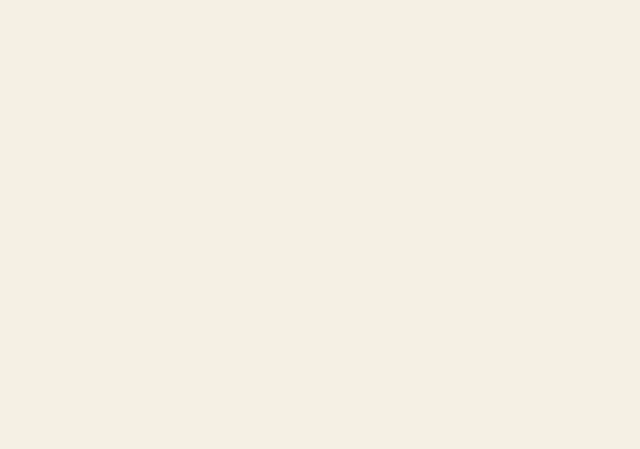
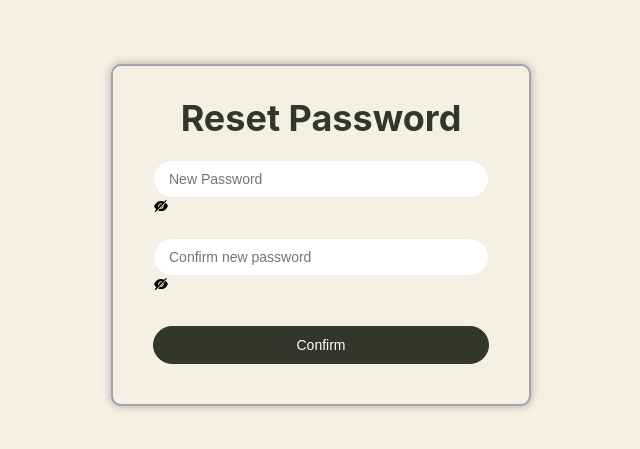
Before and after one commit to mahfouz72/LiBooks, a React (Create React App) app in the folder frontend/: page /resetPassword/1 in a window 1280 px wide. Before the commit this address had no page. Shown: the part 165-614 px from the top of the page, without its empty margins (319-959 px from the left). Built offline with nearby package versions, Linux system fonts and the light colour scheme.

Commit message:
Adding reset password form UI

```diff
--- /dev/null
+++ b/frontend/src/APIs/resetPasswordAuth.js
@@ -0,0 +1,19 @@
+import axios from 'axios';
+import { BACKEND_BASE, RESETPASSWORD_API } from '../constants/Constants';
+
+axios.defaults.baseURL = BACKEND_BASE;
+
+const resetPasswordRequest = async (password, token) => {
+    try {
+        const response = await fetch(BACKEND_BASE + RESETPASSWORD_API +`?passwprd=${password}&token=${token}`,{
+            method: "POST",
+            headers: {"Content-Type": "application/json"},
+        });
+        return response;
+
+    } catch (error) {
+        throw error;
+    }
+};
+
+export { resetPasswordRequest };
--- a/frontend/src/App.js
+++ b/frontend/src/App.js
@@ -6,6 +6,7 @@ import Login from './pages/login/Login';
 import GmailSignup from './pages/welcome/welcome';
 import BookBrowsingPage from "./pages/BookBrowsing/BookBrowsingPage";
 import ForgetPasswordForm from './pages/forgetPassword/ForgetPasswordForm';
+import ResetPasswordForm from './pages/forgetPassword/ResetPasswordForm';
 
 function App() {
   return (
@@ -20,6 +21,7 @@ function App() {
               <Route path="/" element={<Login />} />
               <Route path="/BookBrowsingPage" element={<BookBrowsingPage />} />
               <Route path="/forgetPassword" element={<ForgetPasswordForm />} />
+              <Route path="/resetPassword/:token" element={<ResetPasswordForm />} />
             </Routes>
           </main>
         </div>
--- a/frontend/src/constants/Constants.jsx
+++ b/frontend/src/constants/Constants.jsx
@@ -2,3 +2,4 @@ export const BACKEND_BASE = "http://localhost:8080"
 export const LOGIN_API = "/login"
 export const HOME = "/BookBrowsingPage"
 export const FORGETPSSWORD_API = "/forgetPassword"
+export const RESETPASSWORD_API = "/resetPassword"
--- /dev/null
+++ b/frontend/src/pages/forgetPassword/ResetPasswordForm.jsx
@@ -0,0 +1,101 @@
+import React, { useState } from "react";
+import { Link, useParams } from "react-router-dom";
+import Password from '../../Components/Fields/Password/password';
+import {resetPasswordRequest } from "../../APIs/resetPasswordAuth";
+import '../../styles/form.css'
+
+function ResetPasswordForm(){
+
+    const {token} = useParams();
+    const [password, setPassword] = useState("");
+    const [confirmPassword, setConfirmPassword] = useState("");
+    const [confirmMessage, setConfirmMessage] = useState("");
+    const [errorMessage, setErrorMessage] = useState("");
+
+
+
+    const handleSubmit = async () => {
+        setErrorMessage("");
+        setConfirmMessage("");
+
+        if(password === ''){
+            setErrorMessage("Password is required!");
+            return;
+        }
+
+        if(password.length < 7){
+            setErrorMessage("The password must be at least 8 characters");
+            return;
+        }
+
+        if(password.length > 128){
+            setErrorMessage("The password must be at most 128 characters");
+            return;
+        }
+
+        if (!(password === confirmPassword)) {
+            setErrorMessage('Passwords do not match');
+            return;
+        }
+
+
+        try {
+            const response = await resetPasswordRequest(password, token);
+
+            if(response.status === 200){
+                console.log("Password was reset successfully");
+                setConfirmMessage("Password was reset successfully")
+            }
+            else{
+                const errorMessage = await response.text();
+                console.log(errorMessage);
+                setErrorMessage("Something went wrong, Try again later!");
+            }
+
+        } catch (error) {
+            console.log("something went wrong");
+            setErrorMessage("Something went wrong, Try again later!");
+        }
+
+    };
+
+    return(
+        <div className="box-wrapper">
+        <div className="wrapper">
+            <form action="">
+                <h1>Reset Password</h1>
+
+                <div className="input-box">
+                <Password
+                    value={password}
+                    setValue={setPassword}
+                    placeholder="New Password"
+                />
+                    <p className="error">{errorMessage}</p>
+                </div>
+
+                <div className="input-box">
+                <Password
+                    value={confirmPassword}
+                    setValue={setConfirmPassword}
+                    placeholder="Confirm new password"
+                />
+                </div>
+                <p className="error">{errorMessage}</p>
+                <p className="confirm">{confirmMessage}</p>
+                <button type="button" className="btn"
+                    onClick={handleSubmit}
+                    disabled={!!confirmMessage}
+                    >Confirm</button>
+                {confirmMessage && (
+                    <div className="register">
+                        <p>Back to <Link to="/login">login</Link></p>
+                    </div>
+                )}
+            </form>
+        </div>
+        </div>
+    )
+}
+
+export default ResetPasswordForm;
```
Also changed, not shown: frontend/src/pages/login/login.css (deleted, +0 -81 lines).
